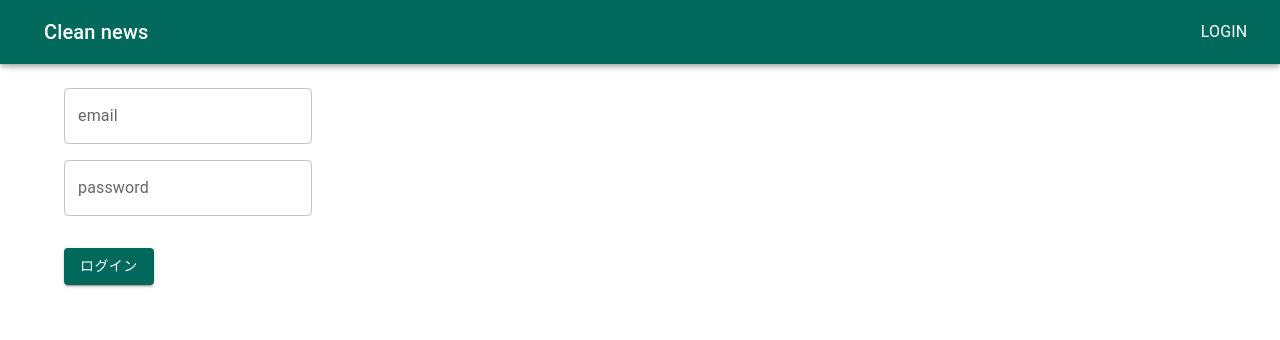
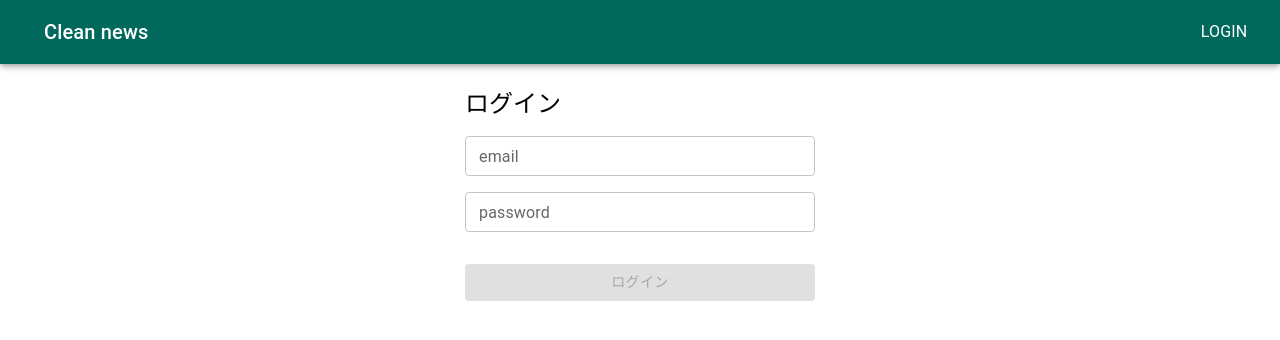
Before and after one commit to pei223/clean-news, a React (Vite) app in the folder clean-news-frontend/: page /login in a window 1280 px wide. Shown: the top 340 px of the page. Built offline with nearby package versions, Linux system fonts and the light colour scheme; no server answers.

Commit message:
:adhesive_bandage: ログイン画面デザイン修正

```diff
--- a/clean-news-frontend/src/components/NoAuthenticatedLayout.tsx
+++ b/clean-news-frontend/src/components/NoAuthenticatedLayout.tsx
@@ -34,6 +34,7 @@ function NoAuthenticatedLayout({ children }: Props) {
           </Box>
         </Toolbar>
       </AppBar>
+      <Toolbar />
       <Container sx={{ paddingTop: 2 }}>{children}</Container>
     </>
   )
--- a/clean-news-frontend/src/pages/login.tsx
+++ b/clean-news-frontend/src/pages/login.tsx
@@ -1,4 +1,4 @@
-import { useState } from 'react'
+import { useEffect, useState } from 'react'
 import { signInWithEmailAndPassword } from 'firebase/auth'
 import { useNavigate } from 'react-router-dom'
 import { Box, Button, TextField, Typography } from '@mui/material'
@@ -12,9 +12,14 @@ function LoginPage() {
   const [loading, setLoading] = useState(false)
   const [email, setEmail] = useState('')
   const [password, setPassword] = useState('')
+  const [emailErrorMsg, setEmailErrorMsg] = useState('')
+  const [passwordErrorMsg, setPasswordErrorMsg] = useState('')
 
   const navigate = useNavigate()
   const { enqueueSnackbar } = useSnackbar()
+
+  const disableSubmit =
+    email === '' || password === '' || emailErrorMsg !== '' || passwordErrorMsg !== ''
 
   const onLogin = async () => {
     try {
@@ -36,28 +41,102 @@ function LoginPage() {
     }
   }
 
+  const onEmailChange = (e: React.ChangeEvent<HTMLInputElement>) => {
+    const text = e.target.value
+    setEmail(e.target.value)
+    if (text === '') {
+      setEmailErrorMsg('emailを入力してください')
+      return
+    }
+    if (text.length > 255) {
+      setEmailErrorMsg('emailは255文字以内で入力してください')
+      return
+    }
+    setEmailErrorMsg('')
+  }
+
+  const onPasswordChange = (e: React.ChangeEvent<HTMLInputElement>) => {
+    const text = e.target.value
+    setPassword(text)
+    if (text === '') {
+      setPasswordErrorMsg('パスワードを入力してください')
+      return
+    }
+    if (text.length > 30) {
+      setPasswordErrorMsg('パスワードは30文字以内で入力してください')
+      return
+    }
+    setPasswordErrorMsg('')
+  }
+
+  const onFormKeyDown = (e: React.KeyboardEvent<HTMLInputElement>) => {
+    if (!disableSubmit && e.key === 'Enter') {
+      onLogin()
+    }
+  }
+
   return (
     <NoAuthenticatedLayout>
-      <Typography variant="h5">ログイン</Typography>
-      <Box sx={{ marginTop: 4 }}>
+      <Box
+        sx={{
+          display: 'flex',
+          alignItems: 'center',
+          flexDirection: 'column',
+        }}
+      >
+        <Box
+          sx={{
+            width: 'auto',
+          }}
+        >
+          <Typography variant="h5" component="h1">
+            ログイン
+          </Typography>
+          <Box sx={{ marginTop: 2 }}>
             <TextField
               id="email"
               label="email"
+              type="email"
+              size="small"
+              sx={{
+                minWidth: '350px',
+              }}
               value={email}
-          onChange={(e) => setEmail(e.target.value)}
+              error={emailErrorMsg !== ''}
+              helperText={emailErrorMsg}
+              onChange={onEmailChange}
+              onKeyDown={onFormKeyDown}
             />
           </Box>
           <Box sx={{ marginTop: 2 }}>
             <TextField
+              id="password"
               label="password"
+              type="password"
+              size="small"
+              sx={{
+                minWidth: '350px',
+              }}
               value={password}
-          onChange={(e) => setPassword(e.target.value)}
+              error={passwordErrorMsg !== ''}
+              helperText={passwordErrorMsg}
+              onChange={onPasswordChange}
+              onKeyDown={onFormKeyDown}
             />
           </Box>
           <Box sx={{ marginTop: 4 }}>
-        <Button onClick={onLogin} variant="contained">
+            <Button
+              sx={{
+                minWidth: '350px',
+              }}
+              variant="contained"
+              disabled={disableSubmit}
+              onClick={onLogin}
+            >
               ログイン
             </Button>
+          </Box>
+        </Box>
       </Box>
       {loading && <LoadingScreen />}
     </NoAuthenticatedLayout>
--- a/clean-news-frontend/src/utils/firebase-errors.ts
+++ b/clean-news-frontend/src/utils/firebase-errors.ts
@@ -5,5 +5,5 @@ export function isFirebaseError(e: unknown): e is FirebaseError {
 }
 
 export function isCredentialError(e: FirebaseError): boolean {
-  return e.code === 'auth/invalid-email' || e.code === 'auth/invalid-credential'
+  return e.code === 'auth/invalid-email' || e.code === 'auth/invalid-login-credentials'
 }
```
Lines whose indentation alone changed are shown as unchanged.
